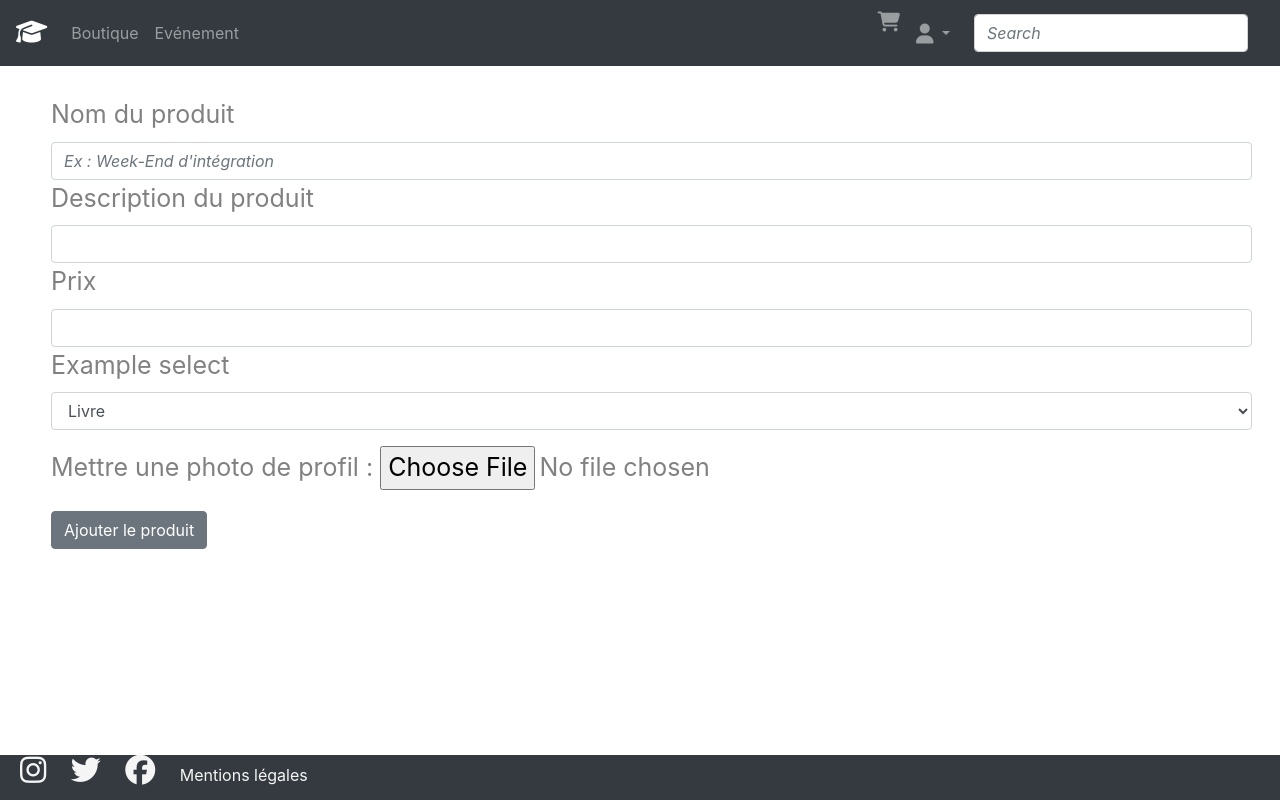
After one commit to Kvntn/BDE_Project, a PHP site: page /add_prod.php in a window 1280 px wide. The commit adds this page. Run offline with PHP 8.4, Linux system fonts and the light colour scheme; some libraries are stand-ins or nearby versions.

Commit message:
add_event add_prod

```diff
--- /dev/null
+++ b/src/add_prod.php
@@ -0,0 +1,45 @@
+<?php
+    session_start();
+    include("head.php");
+    include("nav.php");
+    include("footer.php");
+  ?>
+
+<div class="container-addevent">
+
+    <form class="form">
+
+        <div class="form-label-group">
+            <label>Nom du produit</label>
+            <input type="get" name="name_prod" class="form-control" placeholder="Ex : Week-End d'intégration" required>
+        </div>
+
+        <div class="form-label-group">
+            <label>Description du produit</label>
+            <input type="get" name="desc_prod" class="form-control" placeholder="" required>
+        </div>
+
+        <div class="form-label-group">
+            <label>Prix</label>
+            <input type="get" name="prix_prod"class="form-control" placeholder="" required>
+        </div>
+
+        <div class="form-group">
+            <label>Example select</label>
+            <select class="form-control" name="cat_prod">
+                <option>Livre</option>
+                <option>T-shirt</option>
+                <option>Hoodie</option>
+            </select>
+        </div>
+
+        <p>
+            <label> Mettre une photo de profil :</label>
+            <input type="file" name="photo-prod"/>
+        </p>
+
+        <button class="btn btn-secondary" type="submit">Ajouter le produit</button>
+
+    </form>
+
+</div>
--- a/src/nav.php
+++ b/src/nav.php
@@ -1,5 +1,5 @@
 <nav class="mb-1 navbar navbar-expand-lg navbar-dark bg-dark fixed-top">
-  <a class="navbar-brand" href="index.php">BDE</a>
+  <a class="navbar-brand" href="index.php"><i class="fas fa-graduation-cap fa-lg"></i></a>
   <button class="navbar-toggler" type="button" data-toggle="collapse" data-target="#navbarSupportedContent-333"
     aria-controls="navbarSupportedContent-333" aria-expanded="false" aria-label="Toggle navigation">
     <span class="navbar-toggler-icon"></span>
--- a/src/privacy_policy.php
+++ b/src/privacy_policy.php
@@ -4,8 +4,9 @@
 include("head.php");
 include("nav.php");
 include("footer.php");
-include("aside.php");
 ?>
+
+<div class="container-private_policy">
 
 <div class="privacy_policy">
 <section class="mainSection"><div class="kicker">
@@ -215,6 +216,7 @@ Différents types de cookies sont utilisés sur notre Site :
             </p>
             </section>
             </div>
+</div>
 <br>
 <br>
 </html>
--- a/src/productDisplay.php
+++ b/src/productDisplay.php
@@ -14,7 +14,7 @@ class Product
 		echo '
 		<div class="col-md-4">
 		<div class="card mb-4 box-shadow">
-            <img class="card-img-top" style="max-width: 350px; height:400px;" src="',$key['Photo'],'">
+            <img class="card-img-top" style="max-width: 400px; max-height:400px; min-height:400px;" src="',$key['Photo'],'">
             <div class="card-body">
 				<p class="card-text">',$key['NomProduit'],'</p>
                 <div class="d-flex justify-content-between align-items-center">
--- a/src/profile_edit.php
+++ b/src/profile_edit.php
@@ -15,7 +15,7 @@
     <div class="animate form">
       <div id="wrapper">
         <form  method="post" action="./db_related/scriptProfile_Update.php" autocomplete="on" enctype="multipart/form-data">
-          <h1> Modifiez votre profil ! </h1>
+          <h1>Modifiez votre profil</h1>
           <p>
               <label for="passwordsignup" class="youpasswd"  >Vote ancien mot de passe : *</label>
               <input id="passwordsignup" name="pw" required="required" type="password" placeholder="Saisissez votre ancien mot de passe"/>
--- a/src/resources/css/style.css
+++ b/src/resources/css/style.css
@@ -151,3 +151,17 @@
 .container-singleevent a:hover {
   color:white;
 }
+
+.container-private_policy {
+  padding:20px;
+  margin-top:70px;
+  margin-bottom:50px;
+  margin-left:15px;
+}
+
+.container-addevent {
+  padding:20px;
+  margin-top:70px;
+  margin-bottom:50px;
+  margin-left:15px;
+}
```
Also changed, not shown: src/add_event.php (added, +39 -0 lines), src/shop.php (+8 -14 lines), src/singleevent.php (+45 -14 lines), src/resources/images/CESI_campus.jpg (added).
